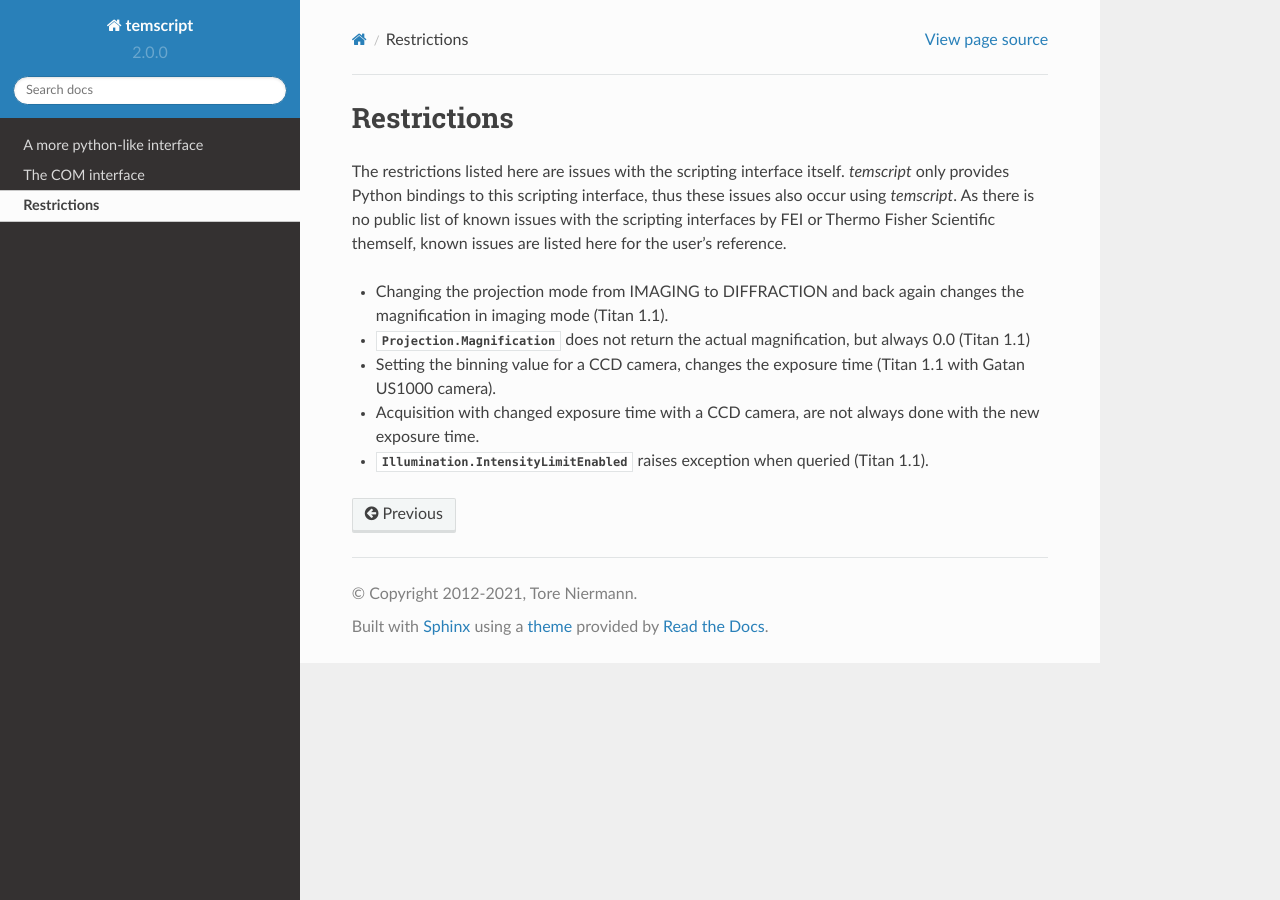
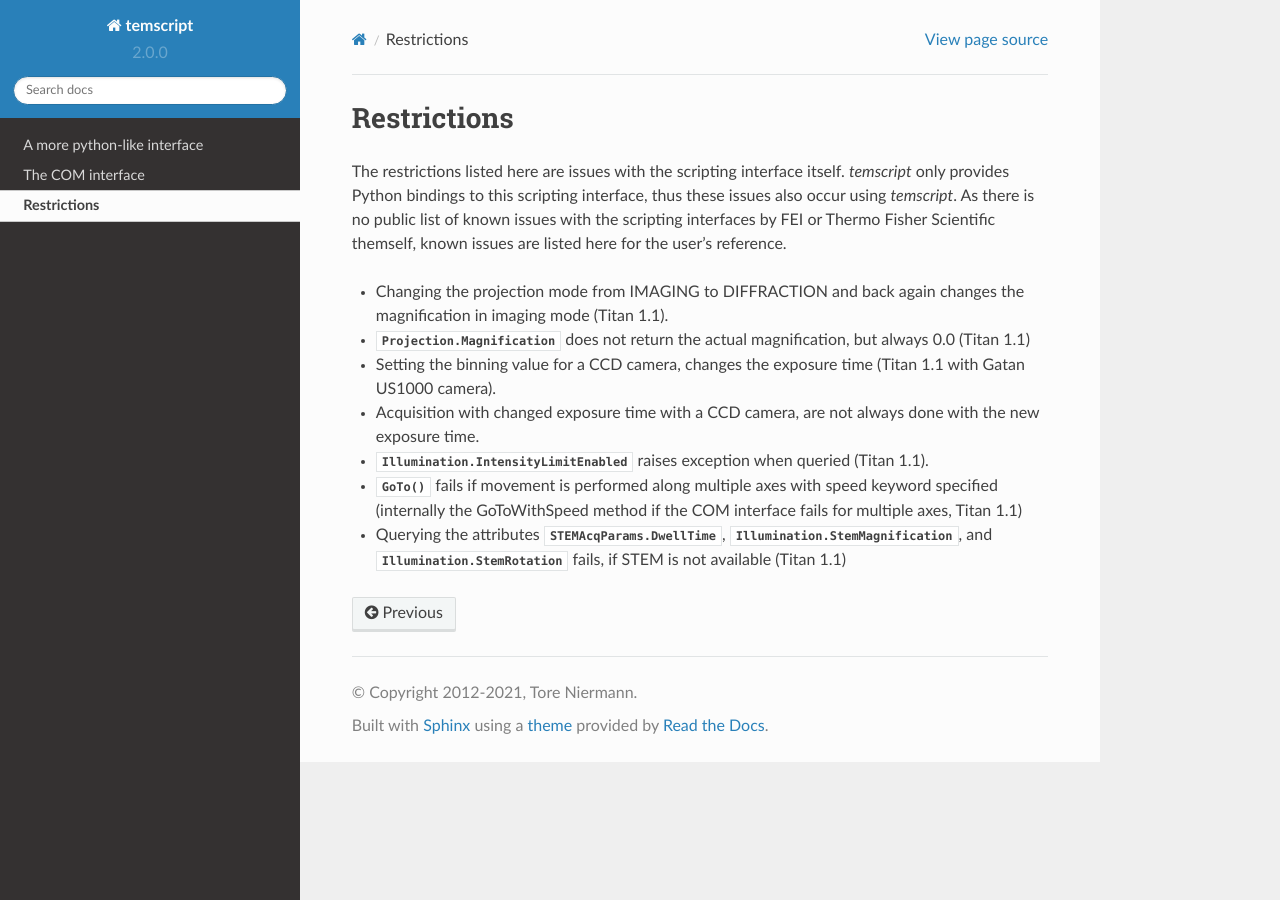
Before and after one commit to niermann/temscript, a Sphinx documentation site: the page built from docs/restrictions.rst, in a window 1280 px wide. Built offline with Sphinx 7.4.7 and the Read the Docs theme 2.0.0, drawn with Linux system fonts in a browser that asks for light colours.

Commit message:
Document Stem related restrictions

```diff
--- a/docs/restrictions.rst
+++ b/docs/restrictions.rst
@@ -14,3 +14,7 @@
 * Setting the binning value for a CCD camera, changes the exposure time (Titan 1.1 with Gatan US1000 camera).
 * Acquisition with changed exposure time with a CCD camera, are not always done with the new exposure time.
 * :attr:`Illumination.IntensityLimitEnabled` raises exception when queried (Titan 1.1).
+* :meth:`GoTo()` fails if movement is performed along multiple axes with speed keyword specified (internally the
+  GoToWithSpeed method if the COM interface fails for multiple axes, Titan 1.1)
+* Querying the attributes :attr:`STEMAcqParams.DwellTime`, :attr:`Illumination.StemMagnification`, and
+  :attr:`Illumination.StemRotation` fails, if STEM is not available (Titan 1.1)
```
Also changed, not shown: docs/instrument.rst (+11 -2 lines), 2 other files.
